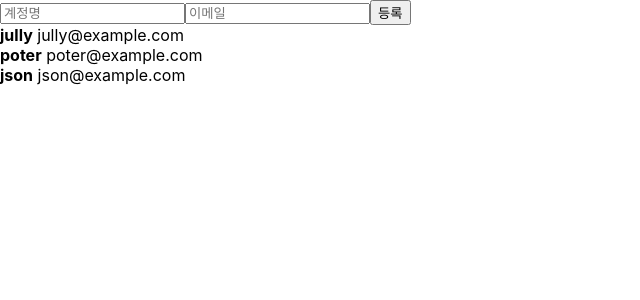
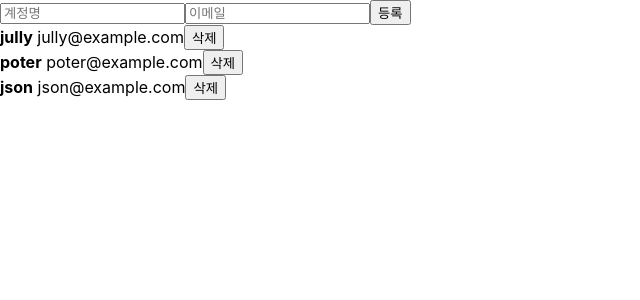
Before and after one commit to lovurself/React, a React (Create React App) app: page / in a window 1280 px wide. Shown: the top 300 px of the page, without its empty margins (0-640 px from the left). Built offline with nearby package versions, Linux system fonts and the light colour scheme.

Commit message:
React practice - 배열에 특정 id값을 가진 항목 삭제

```diff
--- a/src/App.js
+++ b/src/App.js
@@ -57,6 +57,11 @@
   // useRef를 사용해서 값이 바뀌어도 컴포넌트는 리렌더링되지 않게
   // 값은 그대로 계속 기억됨
 
+  const onRemove = (id) => {
+    setUsers(users.filter(user => user.id !== id));
+    // 각 객체를 확인해서 객체의 id와 파라미터로 가져온 id가 같이 않으면 추출하여 새로운 배열에 넣겠다.
+  };
+
   return (
     <>
       <CreateUser
@@ -65,7 +70,10 @@
         onChange={onChange}
         onCreate={onCreate}
       />
-      <UserList users={users} />
+      <UserList
+        users={users}
+        onRemove={onRemove}
+      />
     </>
   );
 }
--- a/src/UserList.js
+++ b/src/UserList.js
@@ -1,19 +1,28 @@
 import React from "react";
 
-function User({ user }) {
+function User({ user, onRemove }) {
+  const { username, email, id } = user;
   return (
     <div>
-      <b>{user.username}</b> <span>{user.email}</span>
+      <b>{username}</b> <span>{email}</span>
+      <button onClick={() => onRemove(id)}>삭제</button>
     </div>
   );
+  // 특정 id값을 가진 객체를 삭제하겠다.
+  // onClick={onRemove(id)} 라고 적으면 컴포넌트가 렌더링될 때 onRemove가 호출되는 시점에 삭제가 됨
+  // 함수를 호출하는 함수를 만들어서 적용
 }
 // user를 가져와야 하는데 user은 UserList에 return값에서 가져옴
 
-function UserList({ users }) {
+function UserList({ users, onRemove }) {
   return (
     <div>
       {users.map((user) => (
-        <User user={user} key={user.id} />
+        <User
+            user={user}
+            key={user.id}
+            onRemove={onRemove}
+        />
       ))}
     </div>
     // 각 객체마다 고유값을 가지고 않을 경우
```
